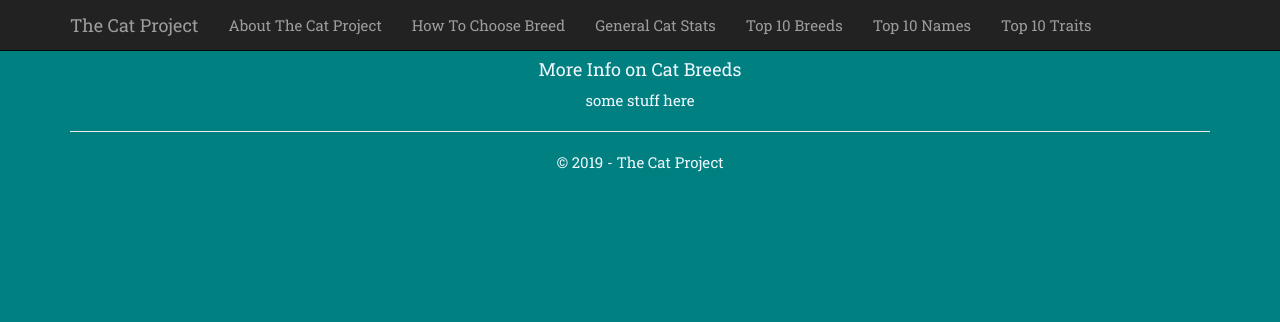
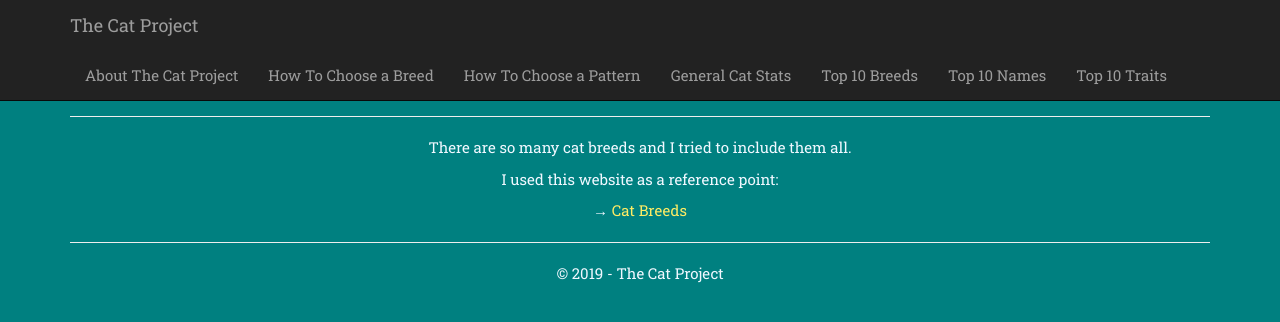
Before and after one commit to Victoria-Rhine/The-Cat-Project, an ASP.NET MVC app: page /Misc/BreedInfo in a window 1280 px wide. Shown: the top 322 px of the page. Run offline with ASP.NET Core 8 and stand-ins for ASP.NET MVC 5, Linux system fonts and the light colour scheme; the project's own start-up code is not run, and a stand-in starts its controllers and pages; some libraries are stand-ins or nearby versions.

Commit message:
An attempt to link info pages

```diff
--- a/TheCatProject/Controllers/MiscController.cs
+++ b/TheCatProject/Controllers/MiscController.cs
@@ -14,9 +14,21 @@ namespace TheCatProject.Controllers
             return View();
         }
 
+        public ActionResult About()
+        {
+            return View();
+        }
+
         public ActionResult BreedInfo()
         {
             return View();
         }
+
+        public ActionResult PatternInfo()
+        {
+            return View();
+        }
+
+
     }
 }
--- /dev/null
+++ b/TheCatProject/Views/Misc/About.cshtml
@@ -0,0 +1 @@
+<h5>Not sure why this is not working</h5>
--- a/TheCatProject/Views/Misc/BreedInfo.cshtml
+++ b/TheCatProject/Views/Misc/BreedInfo.cshtml
@@ -1,3 +1,15 @@
-<h4>More Info on Cat Breeds</h4>
+<h3>More Info on Cat Breeds</h3>
+<hr />
 
-<p>some stuff here</p>
+<div class="row">
+    <div class="col-md-12">
+        <p>There are so many cat breeds and I tried to include them all.</p>
+        <p>I used this website as a reference point:</p>
+     <div>
+ </div>
+
+     <div class="row">
+         <div class="col-md-12">
+              &#8594; <a href="https://www.purina.com/cats/cat-breeds" target="_blank">Cat Breeds</a>
+         </div>
+     </div>
--- /dev/null
+++ b/TheCatProject/Views/Misc/PatternInfo.cshtml
@@ -0,0 +1 @@
+<h5>Also not working :(</h5>
--- a/TheCatProject/Views/Shared/_Layout.cshtml
+++ b/TheCatProject/Views/Shared/_Layout.cshtml
@@ -20,8 +20,9 @@
             </div>
             <div class="navbar-collapse collapse">
                 <ul class="nav navbar-nav">
-                    <li>@Html.ActionLink("About The Cat Project", "Create", "Cats")</li>
-                    <li>@Html.ActionLink("How To Choose Breed", "BreedInfo", "Misc")</li>
+                    <li>@Html.ActionLink("About The Cat Project", "About", "Misc")</li>
+                    <li>@Html.ActionLink("How To Choose a Breed", "BreedInfo", "Misc")</li>
+                    <li>@Html.ActionLink("How To Choose a Pattern", "PatternInfo", "Misc")</li>
                     <li>@Html.ActionLink("General Cat Stats", "Create", "Cats")</li>
                     <li>@Html.ActionLink("Top 10 Breeds", "Create", "Cats")</li>
                     <li>@Html.ActionLink("Top 10 Names", "Create", "Cats")</li>
```
Also changed, not shown: TheCatProject/TheCatProject.csproj.
